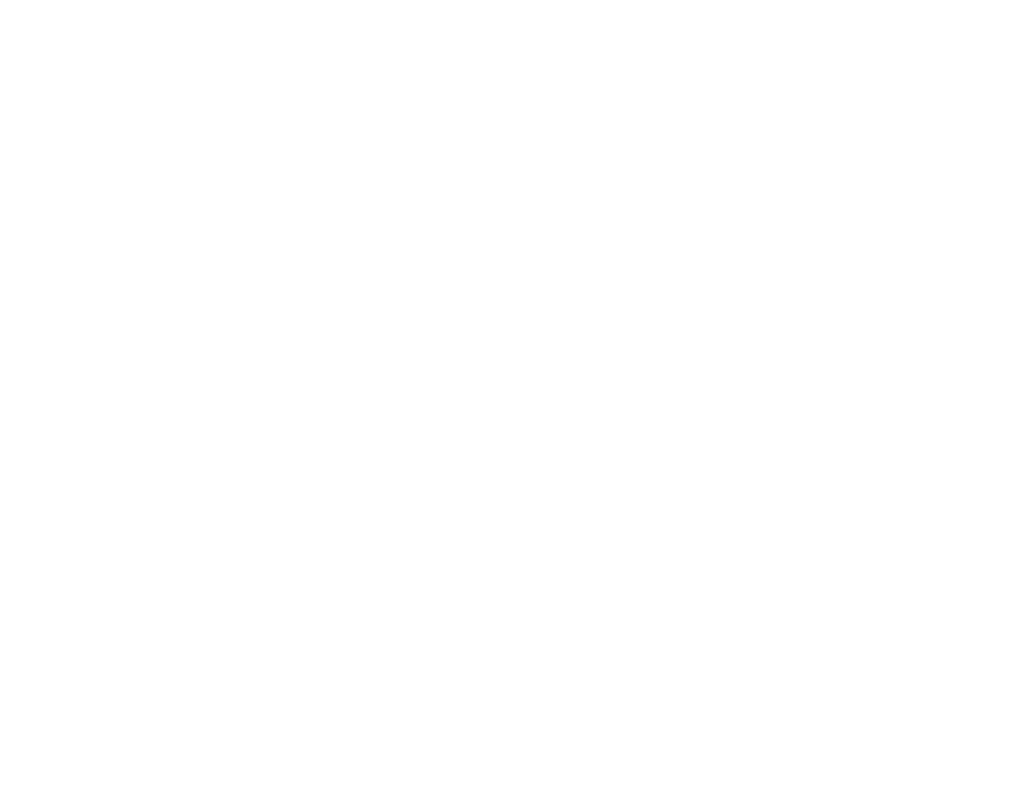
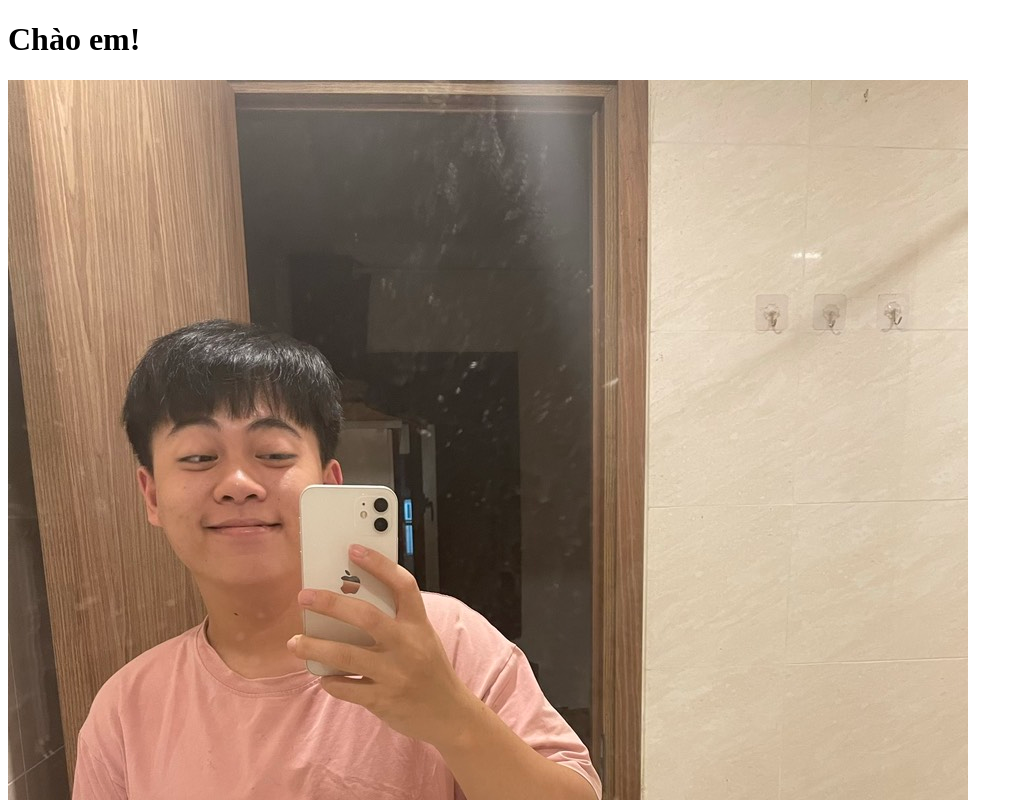
Before and after one commit to quyendepdai/Project2, a plain HTML site: page index.html in a window 1280 px wide. Shown: the top 800 px of the page, without its empty margins (0-1023 px from the left). Drawn offline with Linux system fonts and the light colour scheme.

Commit message:
first commit

```diff
--- a/index.html
+++ b/index.html
@@ -1,11 +1,15 @@
 <!DOCTYPE html>
 <html lang="vi">
-<head>
-    <meta charset="UTF-8">
-    <meta name="viewport" content="width=device-width, initial-scale=1.0">
-    <title>Tự Học HTMl</title>
-</head>
-<body>
-    <a href="home"></a>
-</body>
+  <head>
+    <meta charset="UTF-8" />
+    <meta name="viewport" content="width=device-width, initial-scale=1.0" />
+    <title>Hello Baby</title>
+  </head>
+  <body>
+    <h1>Chào em!</h1>
+    <img
+      src="/z5099489334639_2c11f2c782101103536535943f76eb64.jpg"
+      alt="hihi"
+    />
+  </body>
 </html>
```
Also changed, not shown: z5099489334639_2c11f2c782101103536535943f76eb64.jpg (added).
